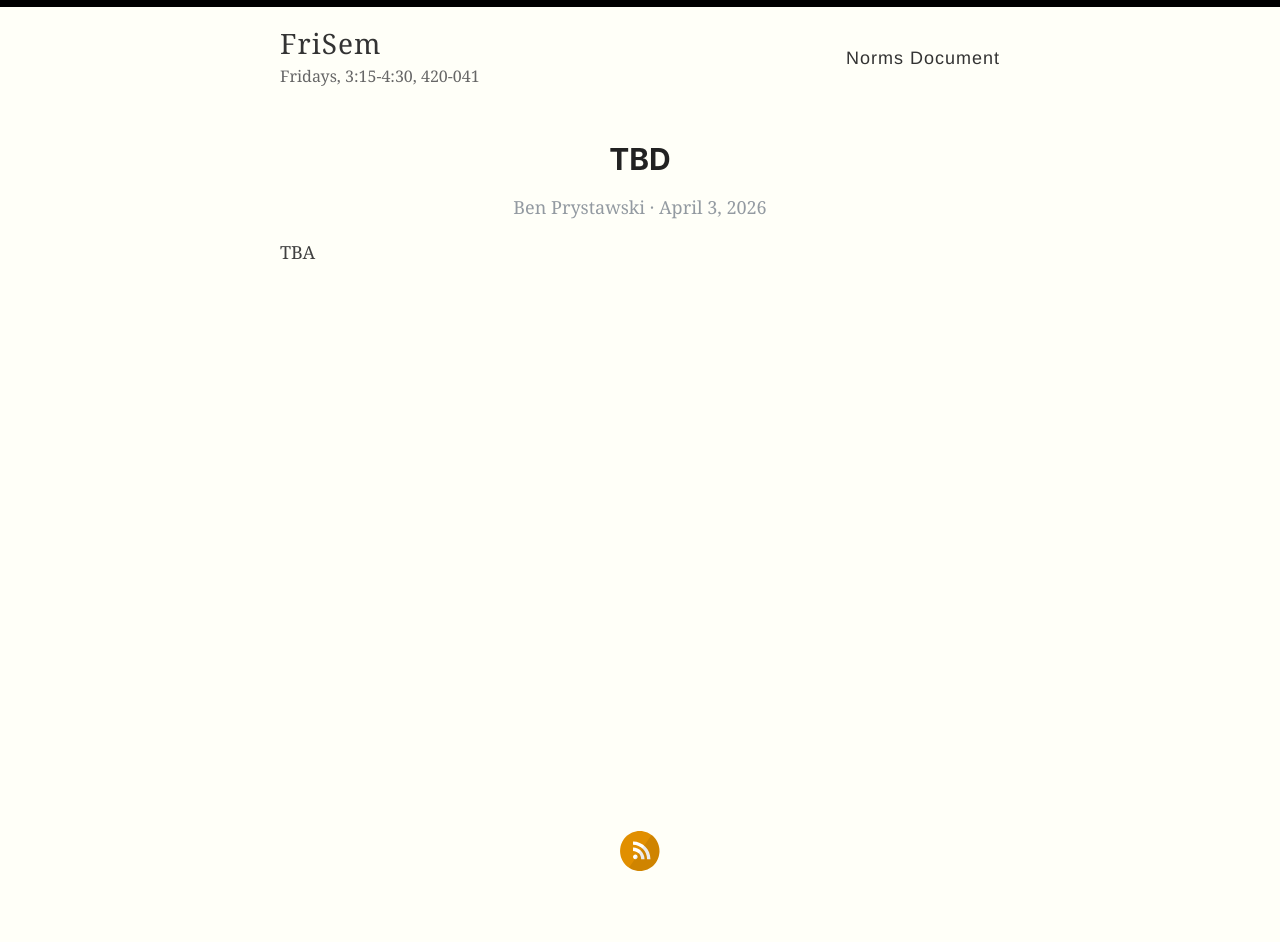
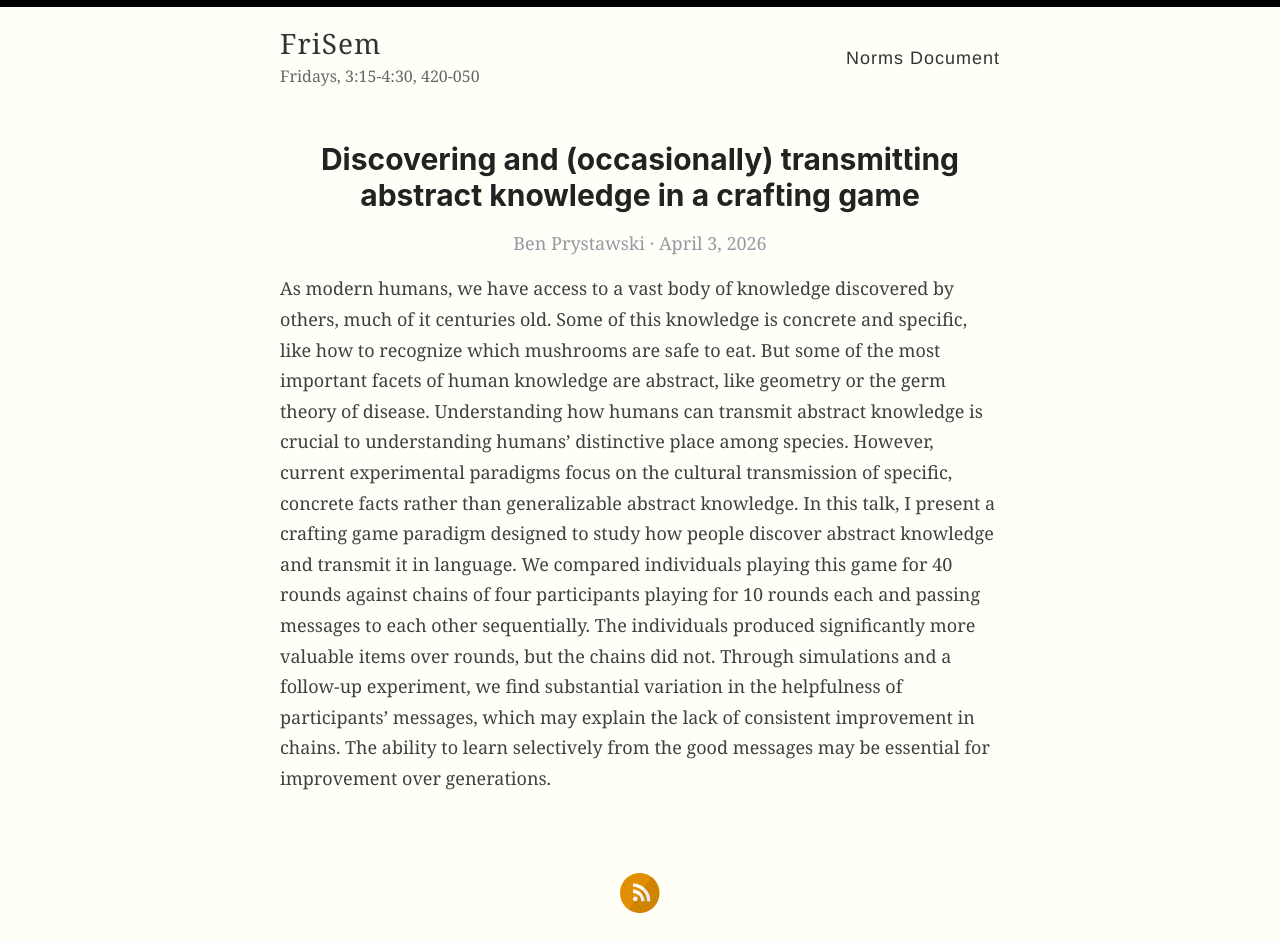
Before and after one commit to frisem/frisem.github.io, a Jekyll site: the page built from _posts/2026-04-03-Ben-Prystawski.md, in a window 1280 px wide. Built offline with Jekyll 4.4.1, drawn with Linux system fonts in a browser that asks for light colours; before the commit the page ends 900 px from its top, so only the background shows below that.

Commit message:
update room and ben

```diff
--- a/_config.yml
+++ b/_config.yml
@@ -9,7 +9,7 @@ name: FriSem
 # author:
 
 # Short bio or description (displayed in the header)
-description: Fridays, 3:15-4:30, 420-041
+description: Fridays, 3:15-4:30, 420-050
 
 # URL of your avatar or profile pic (you could use your GitHub profile pic)
 # avatar: /images/reverie.png
--- a/_posts/2026-04-03-Ben-Prystawski.md
+++ b/_posts/2026-04-03-Ben-Prystawski.md
@@ -1,7 +1,7 @@
 ---
 layout: post
-title: TBD
+title: Discovering and (occasionally) transmitting abstract knowledge in a crafting game
 speaker: Ben Prystawski
 ---
 
-TBA
+As modern humans, we have access to a vast body of knowledge discovered by others, much of it centuries old. Some of this knowledge is concrete and specific, like how to recognize which mushrooms are safe to eat. But some of the most important facets of human knowledge are abstract, like geometry or the germ theory of disease. Understanding how humans can transmit abstract knowledge is crucial to understanding humans’ distinctive place among species. However, current experimental paradigms focus on the cultural transmission of specific, concrete facts rather than generalizable abstract knowledge. In this talk, I present a crafting game paradigm designed to study how people discover abstract knowledge and transmit it in language. We compared individuals playing this game for 40 rounds against chains of four participants playing for 10 rounds each and passing messages to each other sequentially. The individuals produced significantly more valuable items over rounds, but the chains did not. Through simulations and a follow-up experiment, we find substantial variation in the helpfulness of participants’ messages, which may explain the lack of consistent improvement in chains. The ability to learn selectively from the good messages may be essential for improvement over generations.
```
